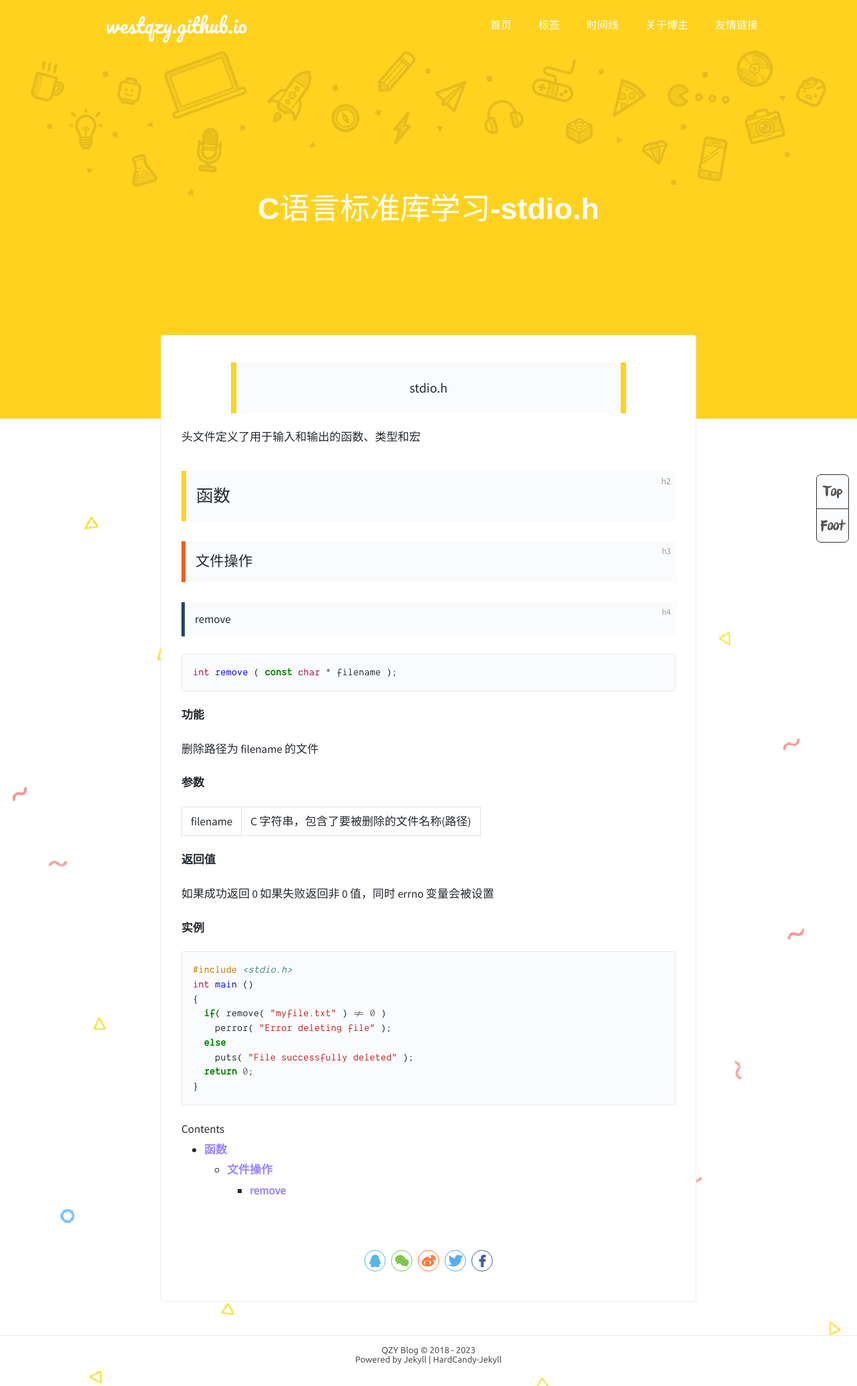
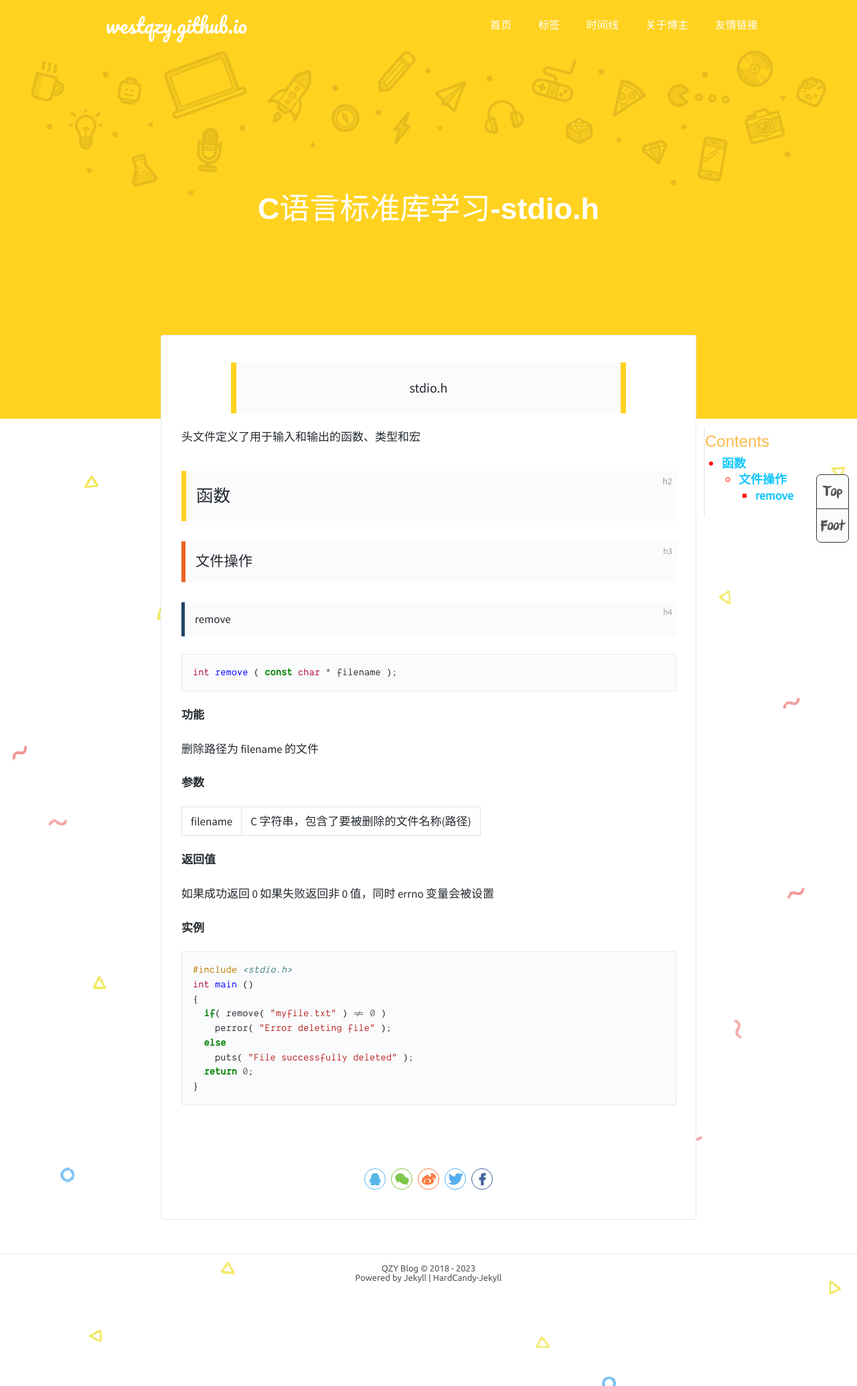
Before and after one commit to westqzy/westqzy.github.io11, a Jekyll site: the page built from _posts/2023-02-04-CL0.md, in a window 1280 px wide. Shown: the whole page at 67% size. Built offline with Jekyll 4.4.1, drawn with Linux system fonts in a browser that asks for light colours.

Commit message:
Update style.css

```diff
--- a/assets/css/style.css
+++ b/assets/css/style.css
@@ -1109,16 +1109,16 @@ a{
 
 
 
-#media .container {
+.container {
   width: 1060px;
   margin: 0 auto;
   display: flex;
   flex-direction: row;
 }
-#media .container .contents {
+.container .contents {
   width: 740px;
 }
-#media .container .table-of-contents {
+.container .table-of-contents {
   padding: 0px;
   border-left: 2px solid #efefef;
   width: 280px;
@@ -1130,12 +1130,12 @@ a{
   margin-left: 40px;
 }
 
-#media .container .table-of-contents aa {
+.container .table-of-contents aa {
   font-family: fantasy;
   font-size: 24px;
   color: hsla(38, 100%, 49%, 0.718);
 }
-#media .container .table-of-contents ul {
+.container .table-of-contents ul {
   list-style: none;
   padding-left: 0;
   margin-left: 25px;
@@ -1144,10 +1144,10 @@ a{
   line-height: 24px;
   color: #ff0505;
 }
-#media .container .table-of-contents ul a {
+.container .table-of-contents ul a {
   color: #15c7fd;
 }
-#media .container .table-of-contents ul a:hover {
+.container .table-of-contents ul a:hover {
   color: #24fff4;
   text-decoration: underline;
 }
```
